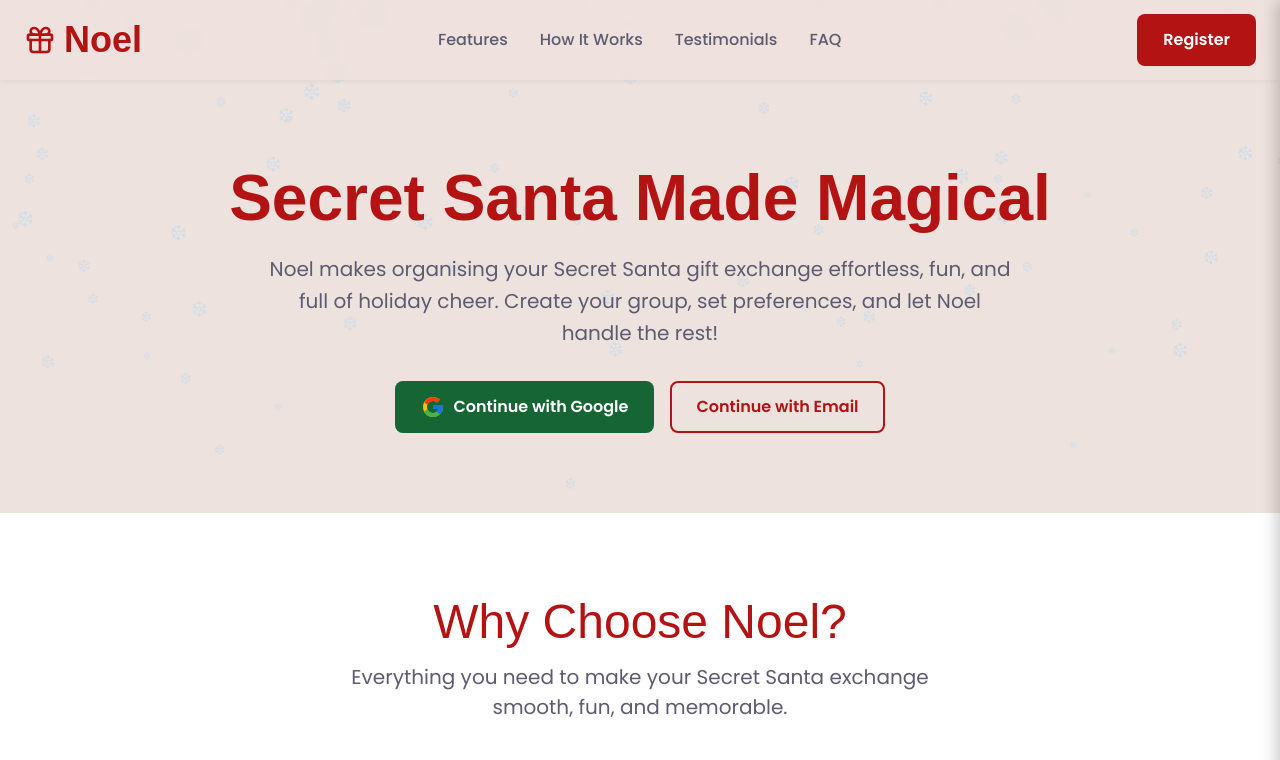
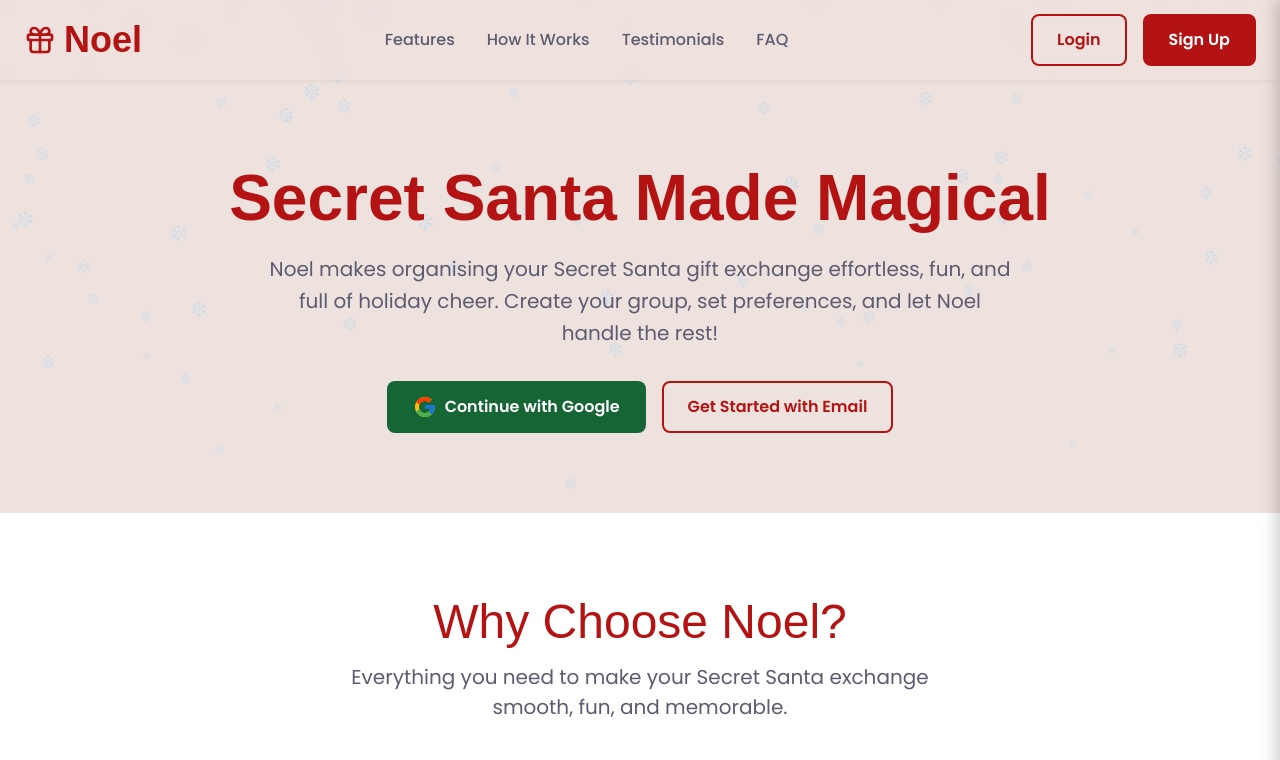
Before and after one commit to dhee-tree/noel-frontend, a Next.js app: page / in a window 1280 px wide. Shown: the top 760 px of the page. Built offline with nearby package versions, Linux system fonts and the light colour scheme; no server answers; a web font is replaced by a local one.

Commit message:
Improve user flow and responsiveness

```diff
--- a/src/app/(auth)/layout.tsx
+++ b/src/app/(auth)/layout.tsx
@@ -9,10 +9,10 @@ export default function MainLayout({
   children: React.ReactNode;
 }) {
   return (
-    <div style={{ position: 'relative' }}>
+    <div style={{ position: "relative", width: "100%", overflow: "hidden" }}>
       <Snowfall />
       <SiteHeader />
-      <main>{children}</main>
+      <main style={{ width: "100%", overflow: "hidden" }}>{children}</main>
       <SiteFooter />
     </div>
   );
--- a/src/components/landing/Hero/Hero.tsx
+++ b/src/components/landing/Hero/Hero.tsx
@@ -24,8 +24,8 @@ export const Hero = () => {
             Continue with Google
           </Button>
 
-          <Button variant="primaryOutline" href="/login">
-            Continue with Email
+          <Button variant="primaryOutline" href="/register">
+            Get Started with Email
           </Button>
         </div>
       </div>
--- a/src/components/landing/SiteHeader/SiteHeader.module.css
+++ b/src/components/landing/SiteHeader/SiteHeader.module.css
@@ -125,6 +125,7 @@
   display: flex;
   flex-direction: column;
   gap: 1.5rem;
+  margin-bottom: 2rem;
 }
 
 .mobileNavLink {
@@ -132,6 +133,23 @@
   padding: 0.5rem 0;
   color: var(--secondary-color);
   font-weight: 500;
+}
+
+.mobileAuthButtons {
+  margin-top: auto;
+  padding-top: 1.5rem;
+  border-top: 1px solid rgba(43, 42, 76, 0.1);
+  display: flex;
+  flex-direction: column;
+  gap: 0.75rem;
+}
+
+.mobileUserGreeting {
+  font-size: 1rem;
+  color: var(--secondary-color);
+  font-weight: 500;
+  text-align: center;
+  margin-bottom: 0.5rem;
 }
 
 
--- a/src/components/landing/SiteHeader/SiteHeader.tsx
+++ b/src/components/landing/SiteHeader/SiteHeader.tsx
@@ -3,7 +3,6 @@ import React, { useState, useEffect } from "react";
 import Link from "next/link";
 import { Gift, Menu, X } from "lucide-react";
 import styles from "./SiteHeader.module.css";
-import { useSession, signOut } from "next-auth/react";
 import { Button } from "@/components/ui/Button/Button";
 import { usePathname } from 'next/navigation';
 
@@ -16,13 +15,7 @@ const navLinks = [
 
 export const SiteHeader = () => {
   const [isMobileMenuOpen, setIsMobileMenuOpen] = useState(false);
-  const { data: session, status } = useSession();
   const pathname = usePathname();
-  const [isMounted, setIsMounted] = useState(false);
-
-  useEffect(() => {
-    setIsMounted(true);
-  }, []);
 
   // Prevent body scroll when mobile menu is open
   useEffect(() => {
@@ -56,41 +49,23 @@ export const SiteHeader = () => {
         </nav>
 
         <div className={styles.authButtons}>
-          {status === "loading" || !isMounted ? (
-            <div style={{ height: "40px" }} />
-          ) : status === "unauthenticated" ? (
+          {pathname === "/" ? (
             <>
-              {(pathname === "/" || pathname === "/login") && (
-                <Button href="/register" variant="primary">
-                  Register
-                </Button>
-              )}
-              {pathname === "/register" && (
-                <Button href="/login" variant="primary">
-                  Login
-                </Button>
-              )}
-              {pathname !== "/" && pathname !== "/login" && pathname !== "/register" && (
-                <>
-                  <Button variant="outline" href="/login">
-                    Login
-                  </Button>
-                  <Button variant="primary" href="/register">
-                    Register
-                  </Button>
-                </>
-              )}
-            </>
-          ) : (
-            <>
-              <span>Hi, {session?.user?.firstName?.split(" ")[0]}!</span>{" "}
-              <Button
-                variant="primary"
-                onClick={() => signOut({ callbackUrl: "/" })}
-              >
-                Logout
+              <Button href="/login" variant="primaryOutline">
+                Login
+              </Button>
+              <Button href="/register" variant="primary">
+                Sign Up
               </Button>
             </>
+          ) : pathname === "/register" ? (
+            <Button href="/login" variant="primary">
+              Login
+            </Button>
+          ) : (
+            <Button href="/register" variant="primary">
+              Sign Up
+            </Button>
           )}
         </div>
 
@@ -136,12 +111,42 @@ export const SiteHeader = () => {
                 key={link.href}
                 href={link.href}
                 className={`${styles.navLink} ${styles.mobileNavLink}`}
-                onClick={() => setIsMobileMenuOpen(false)} // Close menu on link click
+                onClick={() => setIsMobileMenuOpen(false)}
               >
                 {link.label}
               </a>
             ))}
           </nav>
+
+          {/* Mobile Auth Buttons */}
+          <div className={styles.mobileAuthButtons}>
+            {pathname === "/" ? (
+              <>
+                <div onClick={() => setIsMobileMenuOpen(false)}>
+                  <Button href="/login" variant="primaryOutline" className="w-100">
+                    Login
+                  </Button>
+                </div>
+                <div onClick={() => setIsMobileMenuOpen(false)}>
+                  <Button href="/register" variant="primary" className="w-100">
+                    Sign Up
+                  </Button>
+                </div>
+              </>
+            ) : pathname === "/register" ? (
+              <div onClick={() => setIsMobileMenuOpen(false)}>
+                <Button href="/login" variant="primary" className="w-100">
+                  Login
+                </Button>
+              </div>
+            ) : (
+              <div onClick={() => setIsMobileMenuOpen(false)}>
+                <Button href="/register" variant="primary" className="w-100">
+                  Sign Up
+                </Button>
+              </div>
+            )}
+          </div>
         </div>
       </div>
     </header>
```
